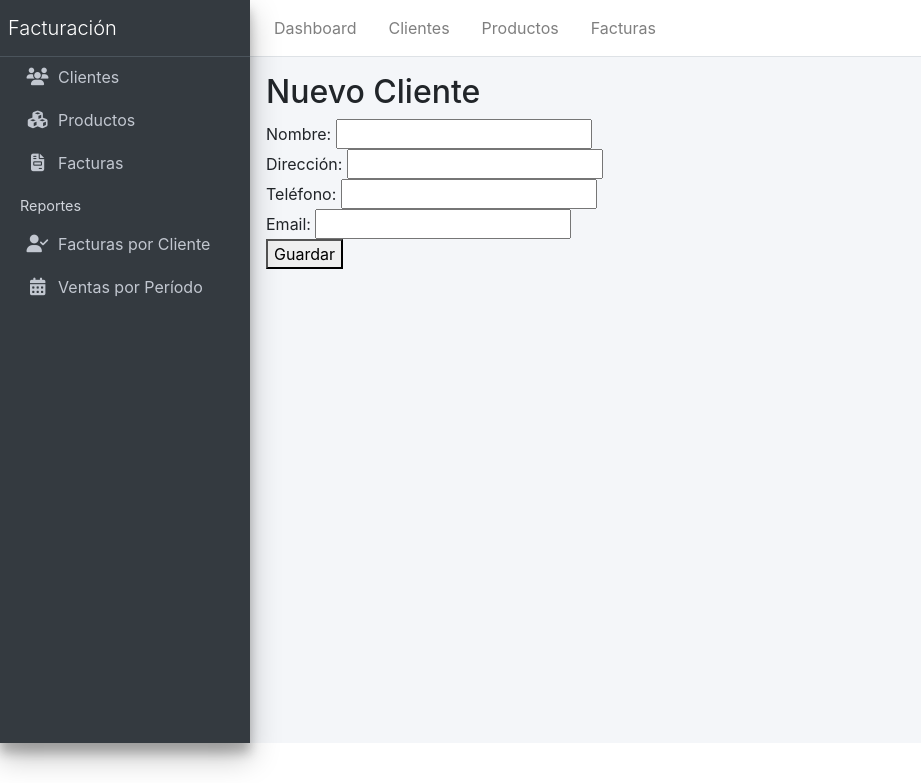
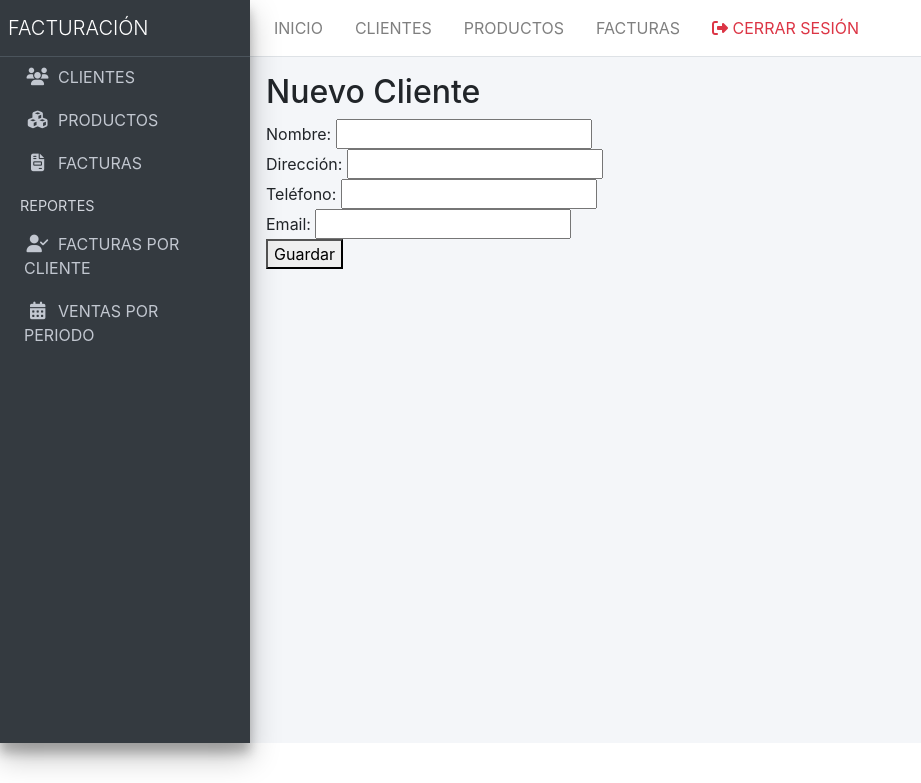
Before and after one commit to benedettichiara3/SISTEMA-DE-FACTURACION-PROG-, a Flask app: page /clientes/nuevo in a window 1280 px wide. Shown: the top 783 px of the page, without its empty margins (0-921 px from the left). Run offline with Flask 3, Linux system fonts and the light colour scheme; a user stored in the database is signed in; some libraries are stand-ins or nearby versions.

Commit message:
Update base.html

```diff
--- a/templates/base.html
+++ b/templates/base.html
@@ -6,75 +6,76 @@
   <link rel="stylesheet" href="https://cdn.jsdelivr.net/npm/admin-lte@3.2/dist/css/adminlte.min.css">
   <script src="https://cdn.jsdelivr.net/npm/admin-lte@3.2/dist/js/adminlte.min.js"></script>
   <script src="https://cdn.jsdelivr.net/npm/bootstrap@4.6.2/dist/js/bootstrap.bundle.min.js"></script>
-
   <link rel="stylesheet" href="https://cdn.jsdelivr.net/npm/font-awesome/css/font-awesome.min.css">
 </head>
 <body class="hold-transition sidebar-mini">
 <div class="wrapper">
 
-
+  {% if current_user.is_authenticated %}
   <nav class="main-header navbar navbar-expand navbar-white navbar-light">
     <ul class="navbar-nav">
       <li class="nav-item d-none d-sm-inline-block">
-        <a href="{{ url_for('dashboard') }}" class="nav-link">Dashboard</a>
+        <a href="{{ url_for('dashboard') }}" class="nav-link">INICIO</a>
       </li>
       <li class="nav-item d-none d-sm-inline-block">
-        <a href="{{ url_for('clientes.lista_clientes') }}" class="nav-link">Clientes</a>
+        <a href="{{ url_for('clientes.lista_clientes') }}" class="nav-link">CLIENTES</a>
       </li>
       <li class="nav-item d-none d-sm-inline-block">
-        <a href="{{ url_for('productos.lista_productos') }}" class="nav-link">Productos</a>
+        <a href="{{ url_for('productos.lista_productos') }}" class="nav-link">PRODUCTOS</a>
       </li>
       <li class="nav-item d-none d-sm-inline-block">
-        <a href="{{ url_for('facturas.lista_facturas') }}" class="nav-link">Facturas</a>
+        <a href="{{ url_for('facturas.lista_facturas') }}" class="nav-link">FACTURAS</a>
+      </li>
+      <li class="nav-item d-none d-sm-inline-block">
+        <a href="{{ url_for('logout') }}" class="nav-link text-danger">
+          <i class="fa fa-sign-out"></i> CERRAR SESIÓN
+        </a>
       </li>
     </ul>
   </nav>
+  {% endif %}
 
-
+  {% if current_user.is_authenticated %}
   <aside class="main-sidebar sidebar-dark-primary elevation-4">
     <a href="{{ url_for('dashboard') }}" class="brand-link">
-      <span class="brand-text font-weight-light">Facturación</span>
+      <span class="brand-text font-weight-light">FACTURACIÓN</span>
     </a>
     <div class="sidebar">
       <nav>
         <ul class="nav nav-pills nav-sidebar flex-column">
 
-          <!-- Clientes -->
           <li class="nav-item">
             <a href="{{ url_for('clientes.lista_clientes') }}" class="nav-link">
               <i class="fa fa-users nav-icon"></i>
-              <p>Clientes</p>
+              <p>CLIENTES</p>
             </a>
           </li>
-
 
           <li class="nav-item">
             <a href="{{ url_for('productos.lista_productos') }}" class="nav-link">
               <i class="fa fa-cubes nav-icon"></i>
-              <p>Productos</p>
+              <p>PRODUCTOS</p>
             </a>
           </li>
-
 
           <li class="nav-item">
             <a href="{{ url_for('facturas.lista_facturas') }}" class="nav-link">
               <i class="fa fa-file-invoice nav-icon"></i>
-              <p>Facturas</p>
+              <p>FACTURAS</p>
             </a>
           </li>
 
-
-          <li class="nav-header">Reportes</li>
+          <li class="nav-header">REPORTES</li>
           <li class="nav-item">
             <a href="{{ url_for('reportes.facturas_por_cliente') }}" class="nav-link">
               <i class="fa fa-user-check nav-icon"></i>
-              <p>Facturas por Cliente</p>
+              <p>FACTURAS POR CLIENTE</p>
             </a>
           </li>
           <li class="nav-item">
             <a href="{{ url_for('reportes.ventas_por_periodo') }}" class="nav-link">
               <i class="fa fa-calendar nav-icon"></i>
-              <p>Ventas por Período</p>
+              <p>VENTAS POR PERIODO</p>
             </a>
           </li>
 
@@ -82,7 +83,7 @@
       </nav>
     </div>
   </aside>
-
+  {% endif %}
 
   <div class="content-wrapper p-3">
     {% block content %}{% endblock %}
```
